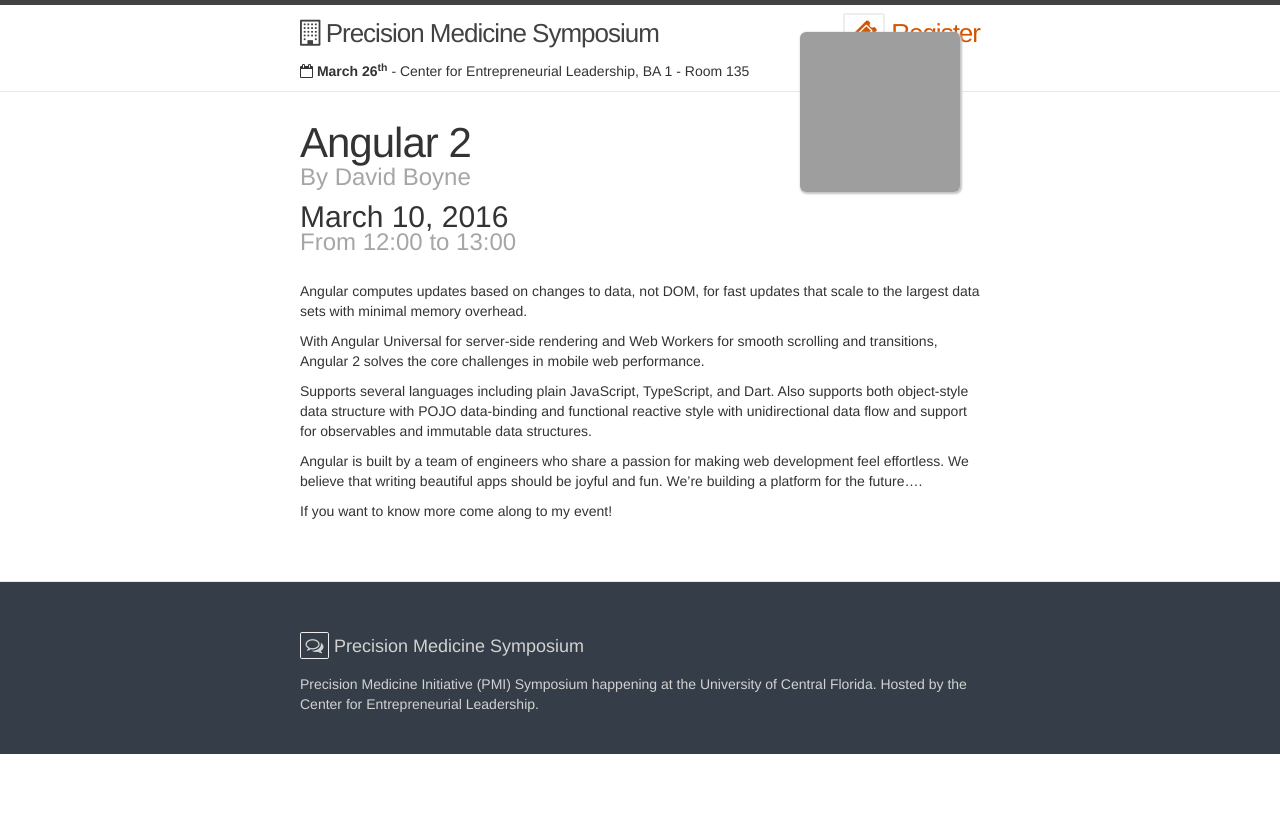
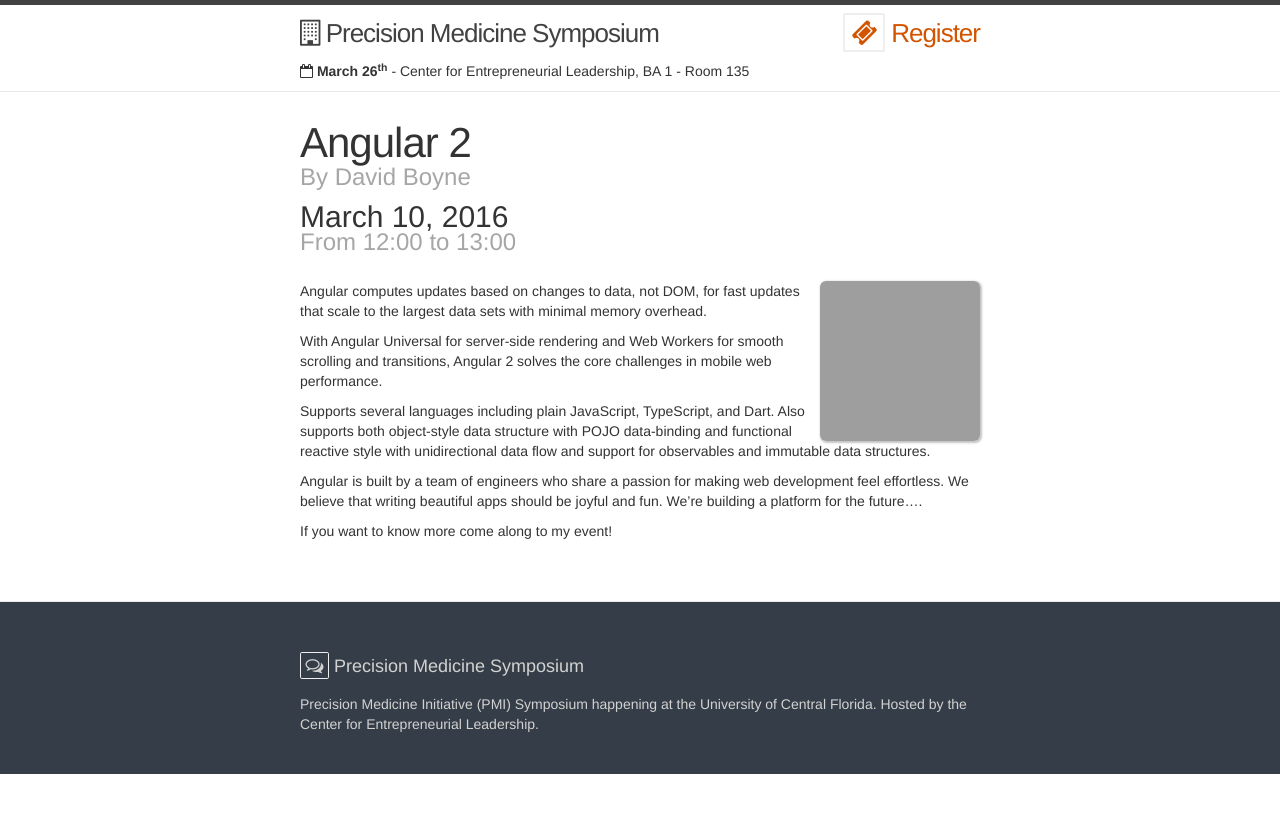
Before and after one commit to dhillonv10/pmi, a Jekyll site: the page built from _posts/2016-03-10-angular-2.md, in a window 1280 px wide. Shown: the top 813 px of the page. Built offline with Jekyll 4.4.1, drawn with Linux system fonts in a browser that asks for light colours; nearby versions of some CDN libraries; grey boxes are pictures that could not be loaded.

```diff
--- a/_layouts/post.html
+++ b/_layouts/post.html
@@ -16,7 +16,7 @@
   </header>
 
   {% if organiser.photo %}
-    <div class="author" style="float:right; background-image:url({{organiser.photo}});"></div>
+    <div class="author" style="background-image:url({{organiser.photo}});"></div>
   {% endif %}
 
     <div class="post-content" itemprop="articleBody">
--- a/_sass/_layout.scss
+++ b/_sass/_layout.scss
@@ -364,9 +364,7 @@
 }
 
 .author{
-  position: absolute;
-  top: -90px;
-  right: 20px;
+  float: right;
   height: 160px;
   width: 160px;
   border-radius: 6px;
```
